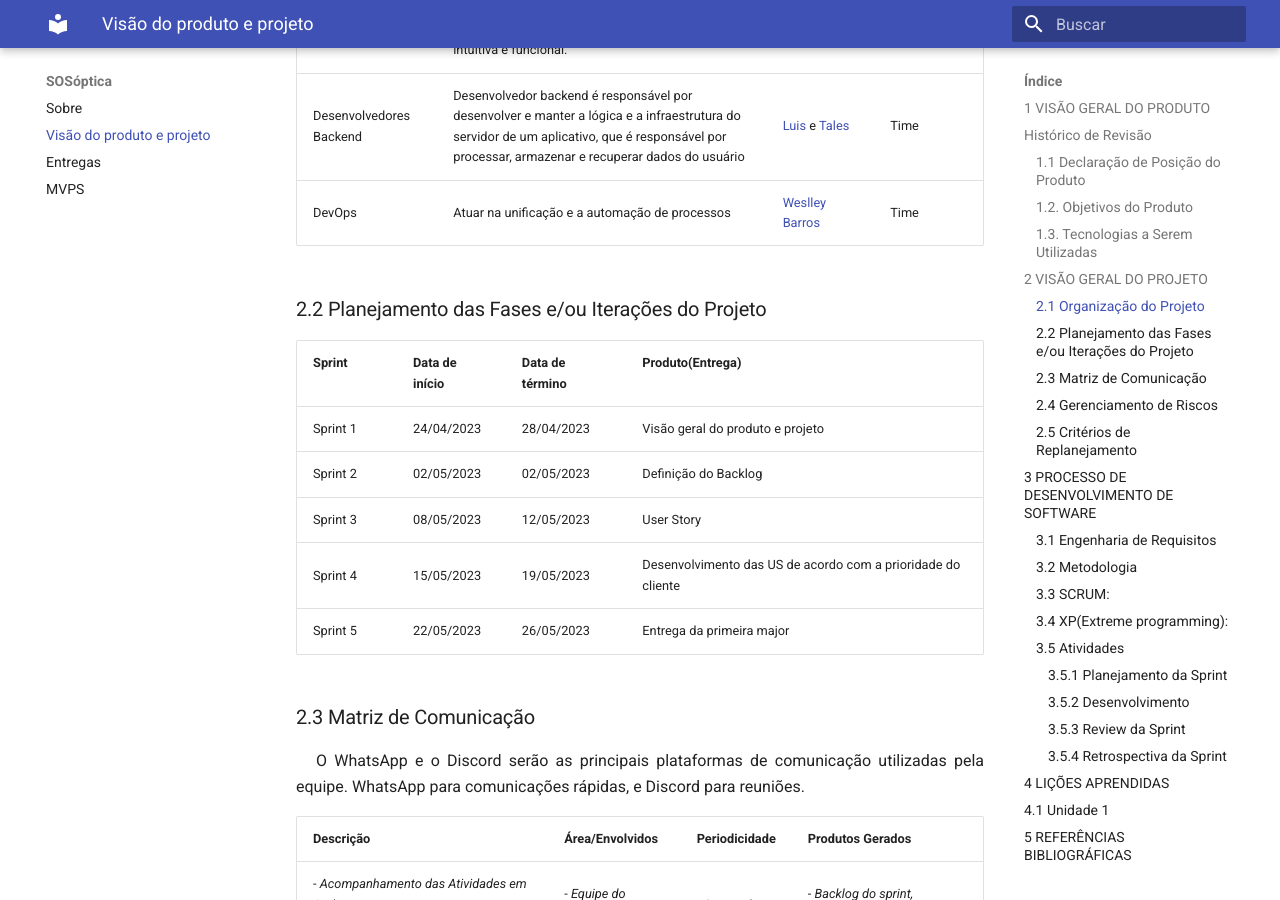
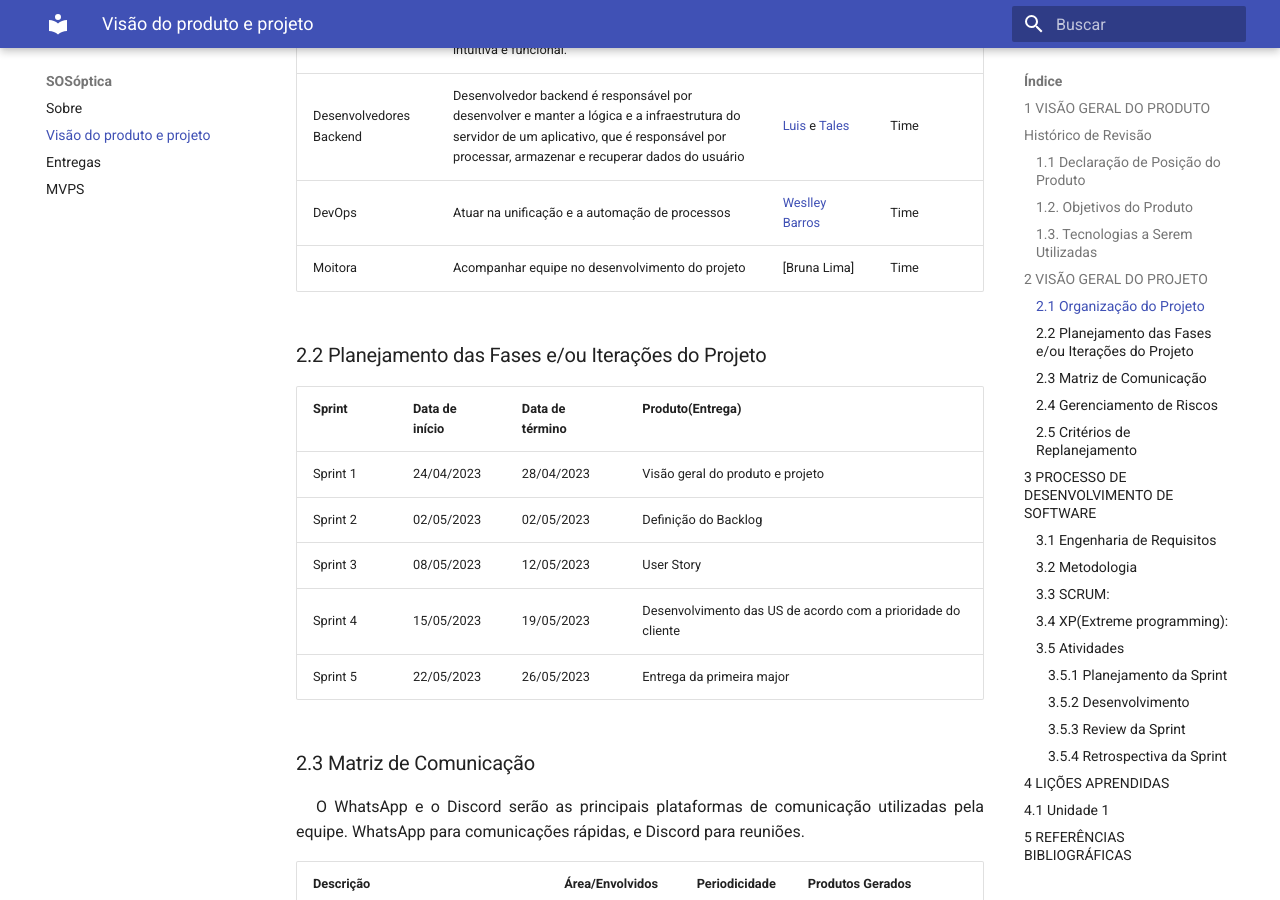
Before and after one commit to mdsreq-fga-unb/2023.1-SOSOptica, an MkDocs documentation site: the page built from docs/visao.md, in a window 1280 px wide and 900 px high, scrolled down 1794 px. Built offline with MkDocs 1.6.1 and Material for MkDocs 9.7.7, drawn with Linux system fonts in a browser that asks for light colours; nearby versions of some CDN libraries.

Commit message:
Update visao.md

```diff
--- a/docs/visao.md
+++ b/docs/visao.md
@@ -48,6 +48,7 @@ Essa abordagem pode ajudar a óptica a fornecer um excelente serviço ao cliente
 | Desenvolvedores Frontend | Desenvolvedor frontend é responsável por criar a interface do usuário garantindo que seja   atraente, intuitiva e funcional. | [Ana](https://github.com/anafernanndess) e [Renato](https://github.com/Osidious)  | Time |
 | Desenvolvedores Backend | Desenvolvedor backend é responsável por desenvolver e manter a lógica e a infraestrutura do servidor de um aplicativo, que é responsável por processar, armazenar e recuperar dados do usuário | [Luis](https://github.com/luishenrrique) e [Tales](https://github.com/TalesRG)  | Time |
 | DevOps | Atuar na unificação e a automação de processos | [Weslley Barros](https://github.com/weslley17w) | Time |
+| Moitora |Acompanhar equipe no desenvolvimento do projeto | [Bruna Lima] | Time |
 
 ### 2.2 Planejamento das Fases e/ou Iterações do Projeto
 
```
